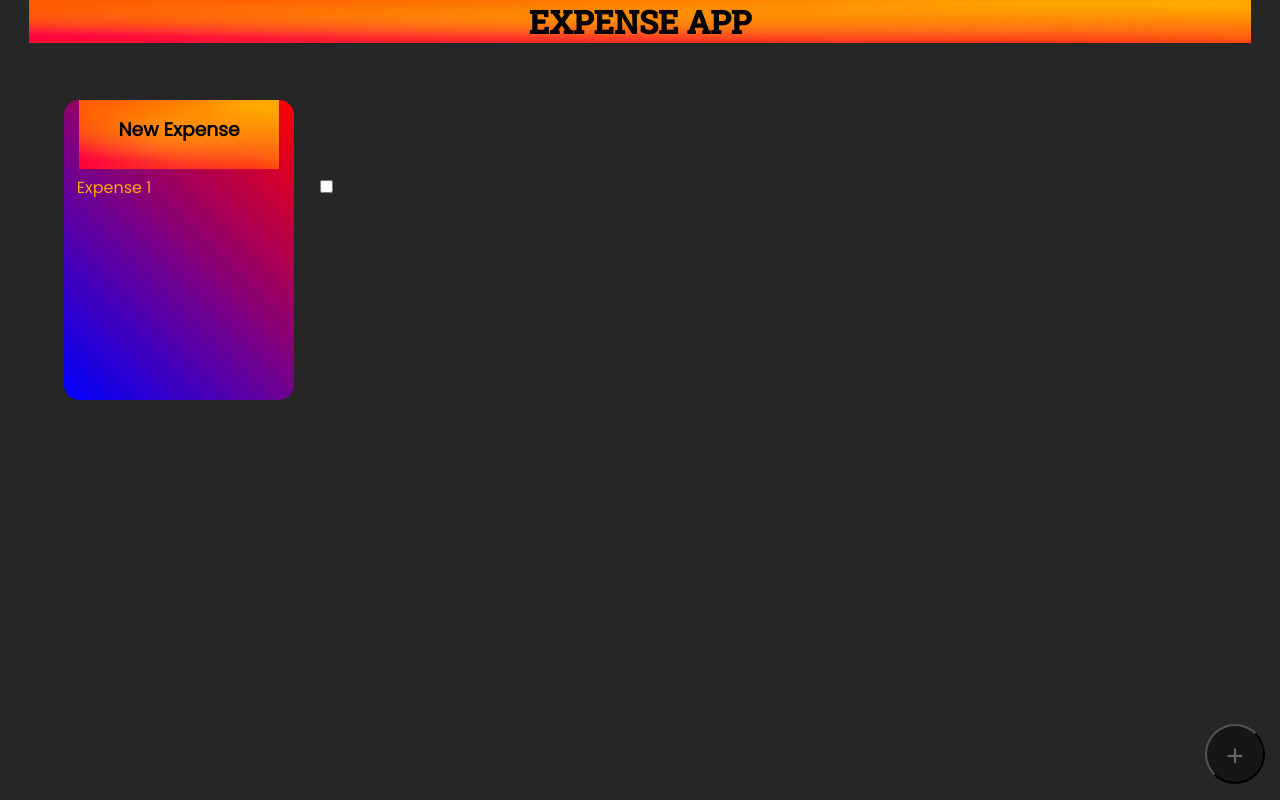
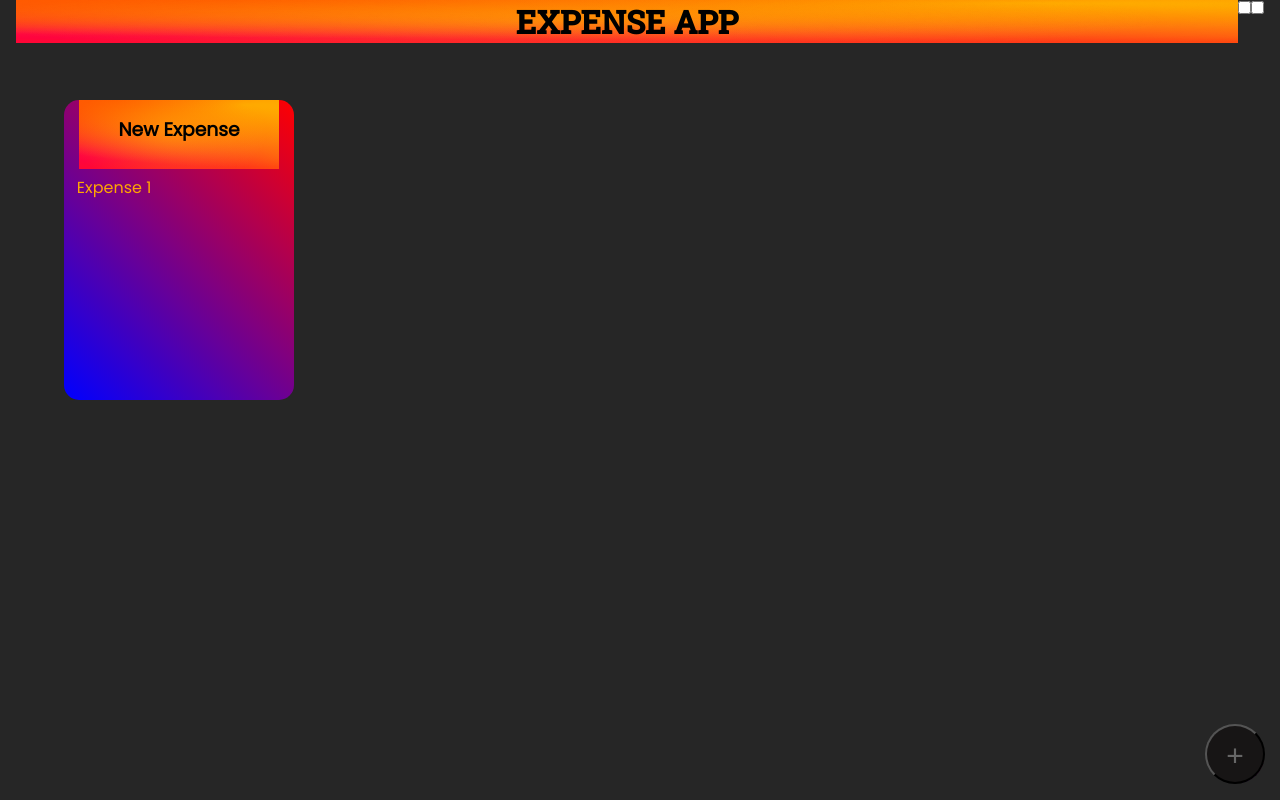
Before and after one commit to swaaaaaapnil/woc5.0-html-css-js-expenseapp-Swapnil-Shukla, a plain HTML site: page index.html in a window 1280 px wide. Drawn offline with Linux system fonts and the light colour scheme; a web font is replaced by a local one.

Commit message:
Update index.html

```diff
--- a/index.html
+++ b/index.html
@@ -26,7 +26,10 @@
         <div class="expense">
           <ul>Expense 1</ul>
           </div>
-          <div class="checkbox">
+          <div class="checkbox-1">
+            <input type="checkbox">
+          </div>
+          <div class="checkbox-2">
             <input type="checkbox">
           </div>
 
```
